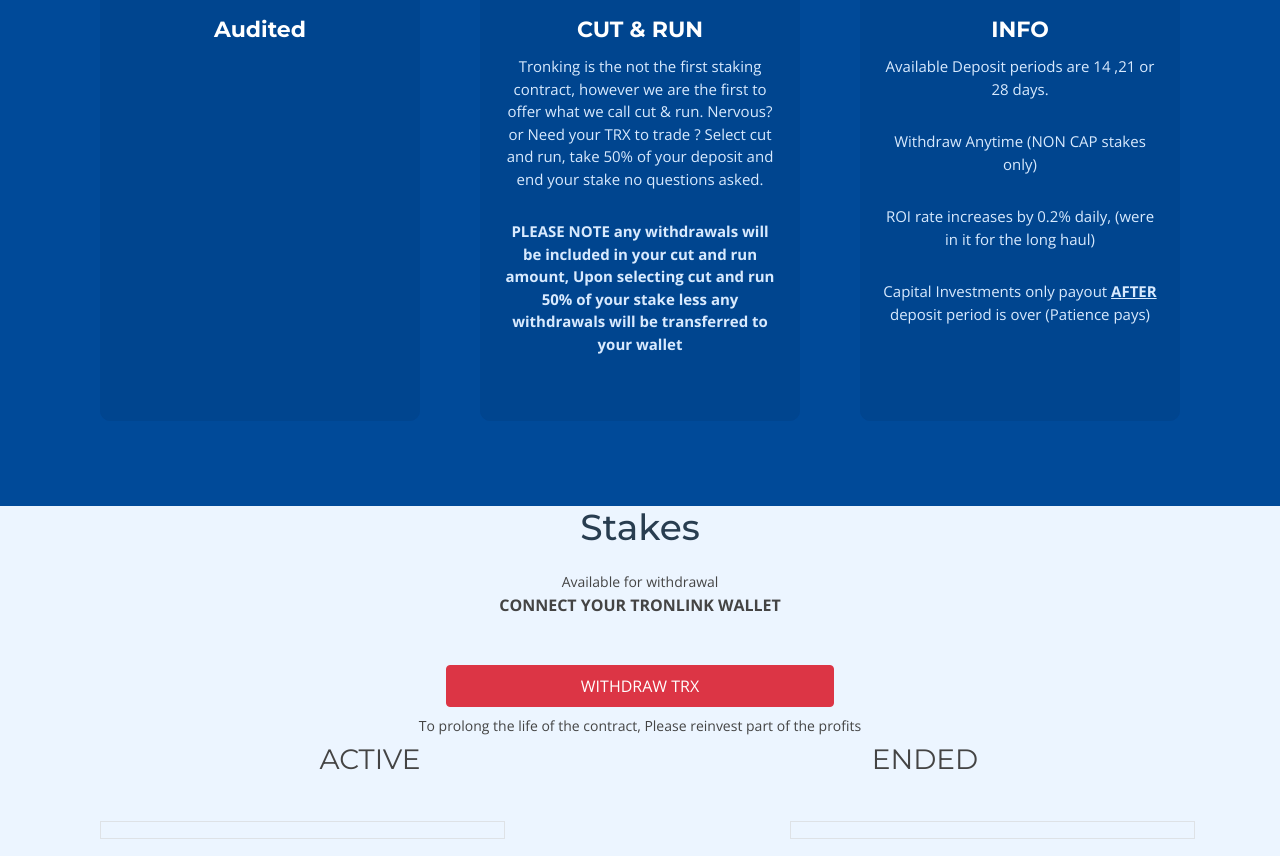
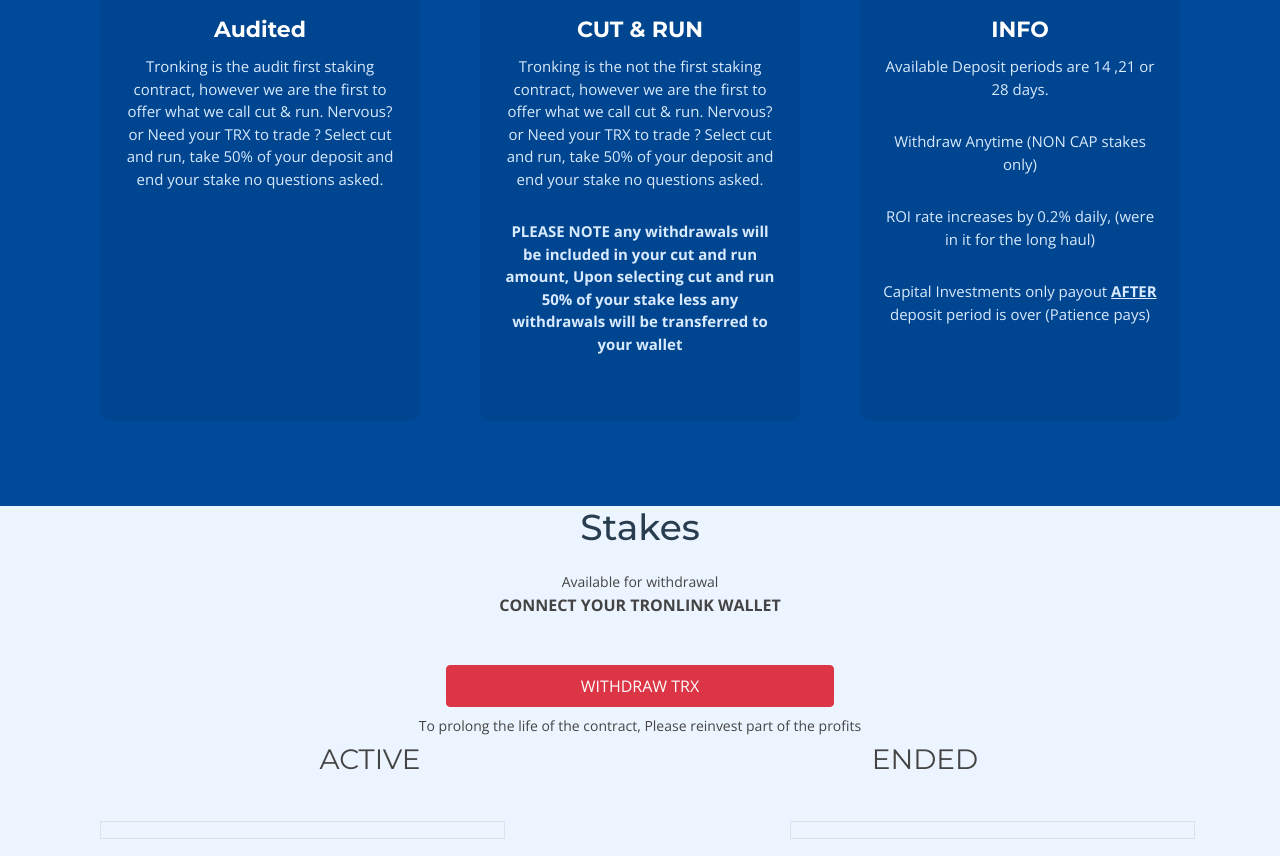
Before and after one commit to shubhamwankhede143/trons, a plain HTML site: page index.html in a window 1280 px wide. Shown: the part 1224-2080 px from the top of the page. Drawn offline with nearby package versions, Linux system fonts and the light colour scheme; some packages are replaced by stand-ins of ours; a script that the page names is missing; files whose address does not match are found by name.

Commit message:
Update index.html

```diff
--- a/index.html
+++ b/index.html
@@ -205,7 +205,8 @@
                             <div class="card-body">
                                 <h5 class="card-title">Audited</h5>
                                 <!-- <p><a href="https://tronking.cg/audit/HazeSecurity_DiGiTron.pdf" target=”_blank”>Download</a> our audit report</p> -->
-
+<p class="card-text">Tronking is the audit first staking contract, however we are the first to offer what we call cut & run. Nervous? or Need your TRX to trade ? Select cut and run, take 50% of your deposit and end your stake no questions
+                                    asked.</p>
                                 <!--                <a href="#" class="readmore">Read more </a>-->
                             </div>
                         </div>
```
